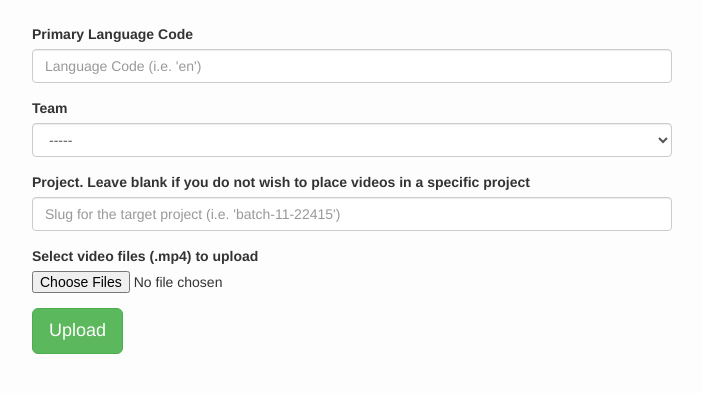
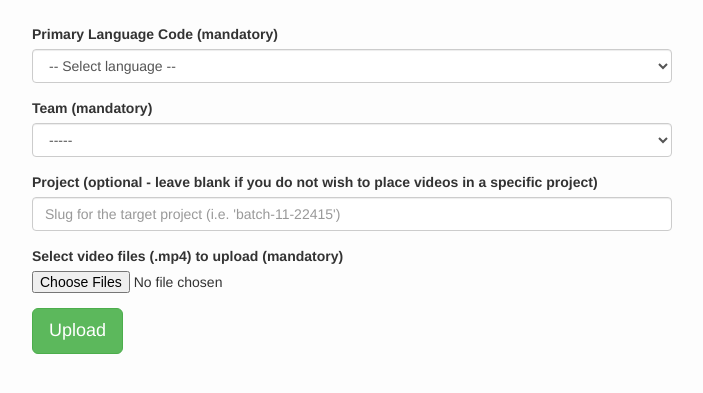
Before and after one commit to pculture/amara-uploader, a Flask app: template templates/index.html in a window 1280 px wide. Shown: the part 51-444 px from the top of the page, without its empty margins (288-991 px from the left). Run offline with Flask 2, Linux system fonts and the light colour scheme; the template is opened without the code that fills it: most values are stand-ins (such as "Sample title", 1, 10 or a date in 2020).

Commit message:
Added language selection drop-down and some log messages for debugging

```diff
--- a/app.py
+++ b/app.py
@@ -35,6 +35,7 @@ def allowed_file(filename):
 
 def _make_api_request(method='GET', path='/', data=None):
     url = app.config['api_url'] + path
+    print url
     headers = {
         'Content-Type': 'application/json',
         'X-Api-Username': session.get('username'),
@@ -53,15 +54,22 @@ def upload_to_s3(filename):
     bucket = app.config['S3_BUCKET']
     s3_conn = S3Connection(aws_id, aws_key)
     bucket = s3_conn.get_bucket(bucket)
+    print "Connected to S3 bucket"
     k = Key(bucket)
     k.key = os.path.join(app.config['S3_PATH'], os.path.basename(filename))
+    print "Created S3 key"
     k.set_contents_from_filename(filename)
+    print "Uploaded the video to S3"
     k.make_public()
+    print "Made the video public"
     return k
 
 @app.route('/')
 def index():
     if 'username' in session and 'api_key' in session:
+        resp = _make_api_request('get', '/languages')
+        language_dict = (json.loads(resp.content)).get('languages')
+        languages = sorted(language_dict.items(), key = lambda x: x[1])
         resp = _make_api_request('get', '/teams/?limit=100&offset=0')
         teams = (json.loads(resp.content)).get('objects')
         count = ((json.loads(resp.content)).get('meta')).get('total_count')
@@ -80,6 +88,7 @@ def index():
             'username': session['username'],
             'api_key': session['api_key'],
             'teams': teams,
+            'languages': languages,
         }
         return render_template('index.html', **ctx)
     else:
@@ -117,6 +126,7 @@ def upload():
                 'slug': project_slug
             }
             resp = _make_api_request('post', '/teams/'+team_slug+'/projects/',data=json.dumps(data))
+            print "Created project: "+ project_slug
             print resp.status_code
     for file in files:
         if file and allowed_file(file.filename):
@@ -129,13 +139,19 @@ def upload():
             sha.update(filename)
             #s3_filename = str(sha.hexdigest()) + '.mp4'
             s3_filename = time.strftime("%Y_%m_%d_%H_%M_%S_") + slugify(video_title) + '.mp4'
+            print "S3 filename:"
+            print s3_filename
             local_path = os.path.join(app.config['UPLOAD_DIR'], s3_filename)
+            print "Local path:"
+            print local_path
             # save local
             file.save(local_path)
+            print "Saved file to local path"
             # upload to s3
             key = upload_to_s3(local_path)
             # cleanup
             os.remove(local_path)
+            print "Removed file from local path"
             s3_url = key.generate_url(expires_in=0, query_auth=False,
                      force_http=True)
             print s3_url
@@ -146,6 +162,7 @@ def upload():
                 'video_url': s3_url,
             }
             resp = _make_api_request('post', '/videos/', data=json.dumps(data))
+            print "Submitted the video"
             print resp.status_code
             """
             if resp.status_code != 201:
@@ -153,7 +170,7 @@ def upload():
                 return redirect(url_for('index'))
             """
             video_data = json.loads(resp.content)
-            #print video_data
+            print video_data
             if not video_data.has_key('id'):
                 flash('Video already exists...', 'danger')
                 return redirect(url_for('index'))
@@ -169,6 +186,7 @@ def upload():
                 }
             resp = _make_api_request('PUT', '/videos/{}/'.format(video_data.get('id')),
                     data=json.dumps(data))
+	    print "Moved video to the selected team and project"
     return redirect(url_for('index'))
 
 @app.route('/logout/')
--- a/templates/index.html
+++ b/templates/index.html
@@ -17,11 +17,16 @@
 <div id="content">
     <form id="upload" role="form" method="POST" enctype="multipart/form-data" action="{{url_for('upload')}}">
         <div class="form-group">
-            <label for="primary-language">Primary Language Code</label>
-            <input type="text" class="form-control" id="primary-language" name="video-lang" placeholder="Language Code (i.e. 'en')">
+            <label for="primary-language">Primary Language Code (mandatory)</label>
+            <select name="video-lang" class="form-control">
+                <option value="">-- Select language --</option
+                {% for language in languages %}
+                <option value="{{language[0]}}">{{language[1]}}</option>
+                {% endfor %}
+            </select>
         </div>
         <div class="form-group">
-            <label for="team">Team</label>
+            <label for="team">Team (mandatory)</label>
             <select name="team" class="form-control">
                 <option value="">-----</option
                 {% for team in teams %}
@@ -30,11 +35,11 @@
             </select>
         </div>
         <div class="form-group">
-            <label for="project">Project. Leave blank if you do not wish to place videos in a specific project</label>
+            <label for="project">Project (optional - leave blank if you do not wish to place videos in a specific project)</label>
             <input type="text" class="form-control" id="project" name="project" placeholder="Slug for the target project (i.e. 'batch-11-22415')">
         </div>
         <div class="form-group">
-            <label for="video-file">Select video files (.mp4) to upload</label>
+            <label for="video-file">Select video files (.mp4) to upload (mandatory)</label>
             <input type="file" id="file-picker" name="file" accept="video/*" multiple><p>
         </div>
         <button type="submit" class="btn btn-success btn-lg">Upload</button>
```
